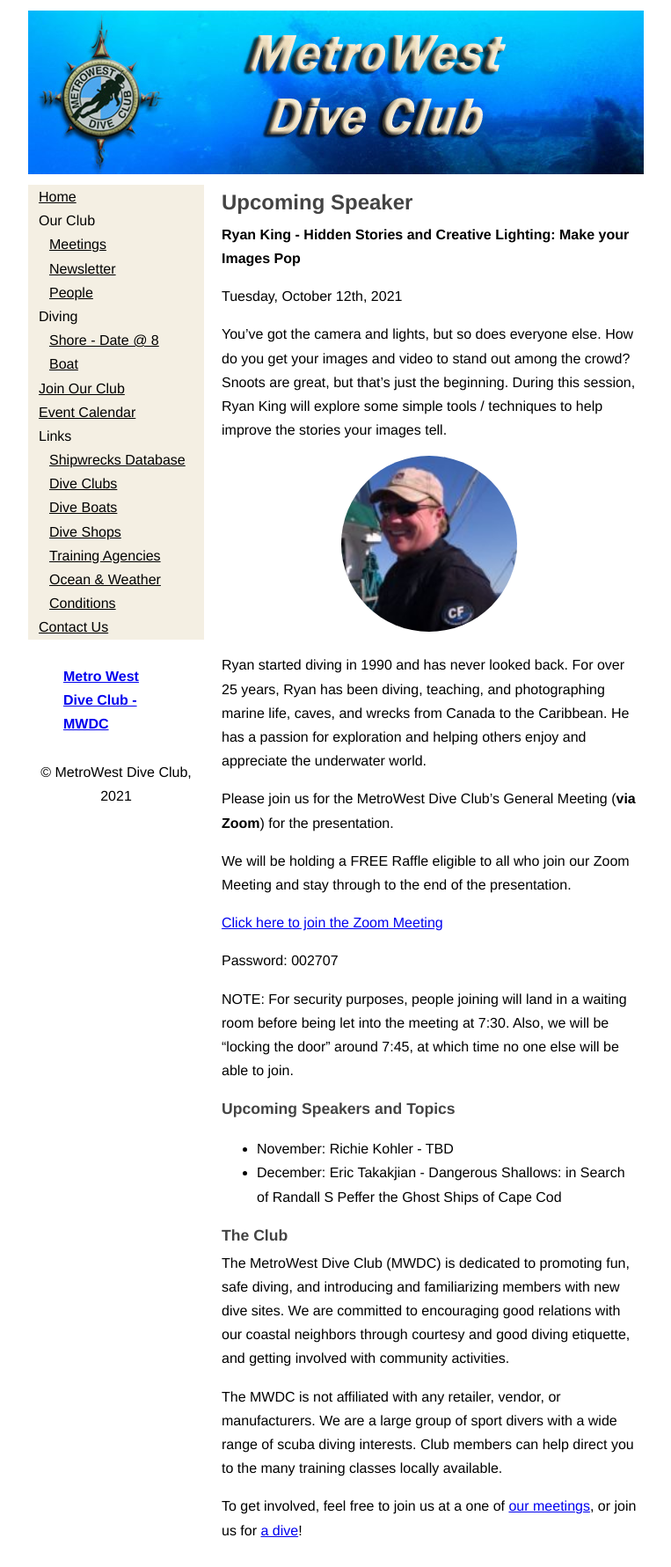
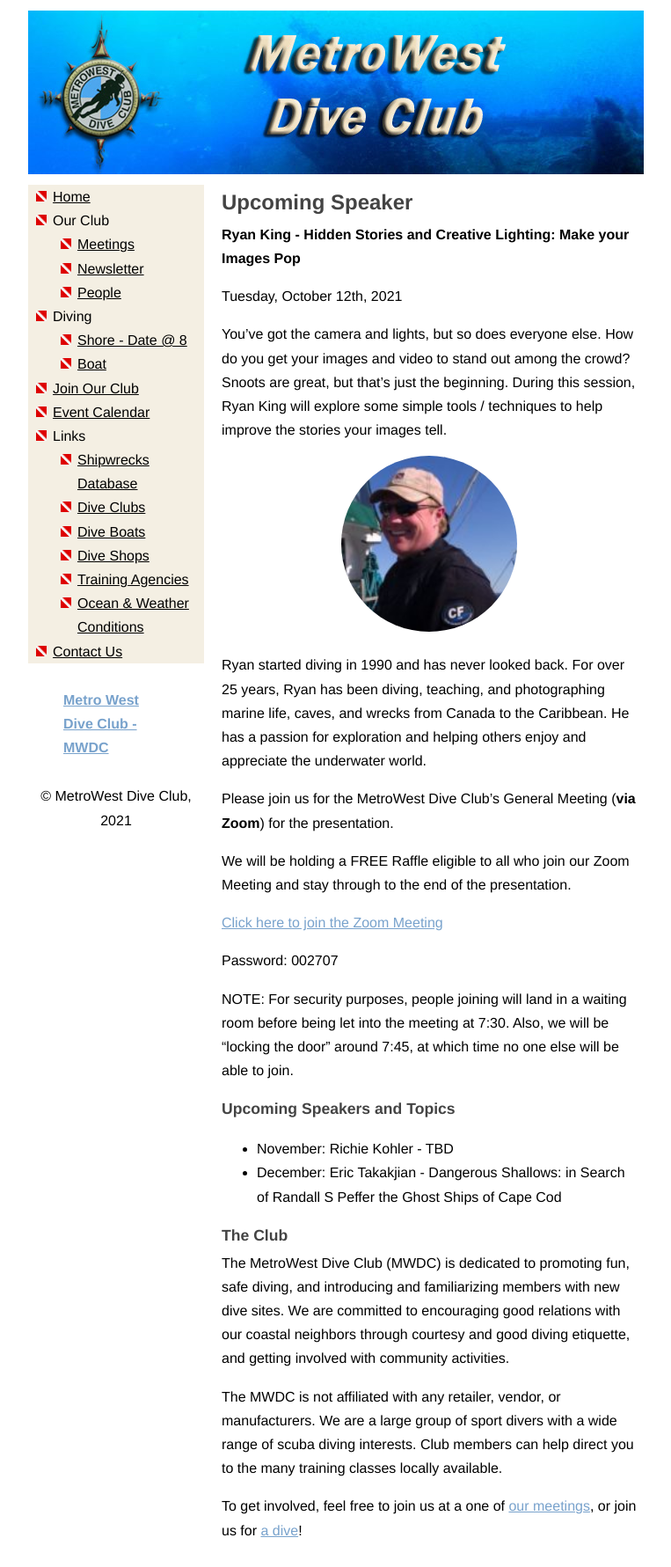
Before and after one commit to MetroWestDiveClub/mwdc, a Jekyll site: the page built from docs/index.md, in a window 1280 px wide. Shown: the whole page at 88% size, without its empty margins (258-1021 px from the left). Built offline with Jekyll 4.4.1, drawn with Linux system fonts in a browser that asks for light colours.

Commit message:
Add a little more personality back into the site.

```diff
--- a/docs/calendar.html
+++ b/docs/calendar.html
@@ -3,6 +3,7 @@
 title: Calendar
 ---
 
+<div class="responsive-iframe-container">
 <iframe
   src="https://calendar.google.com/calendar/embed?height=600&wkst=1&bgcolor=%23ffffff&ctz=America%2FNew_York&mode=MONTH&showTabs=1&showDate=1&showTitle=0&src=bWV0cm93ZXN0ZGl2ZWNsdWJAZ21haWwuY29t&color=%23795548"
   style="border-width:0"
@@ -11,3 +12,4 @@
   frameborder="0"
   scrolling="no"
 ></iframe>
+</div>
--- a/docs/index.css
+++ b/docs/index.css
@@ -15,7 +15,6 @@
   font-family: Helvetica, Arial, sans-serif;
   font-size: 1em;
   line-height: 1.7;
-  box-sizing: border-box;
 }
 
 h1 {
@@ -49,6 +48,10 @@
   margin: 0;
 }
 
+a {
+  color: #78a2cc;
+}
+
 .header {
   width: 100%;
   border-radius: 0;
@@ -75,8 +78,9 @@
 .navigation,
 .navigation ul {
   margin: 0;
-  padding: 0 0 0 12px;
+  padding: 0 0 0 28px;
   list-style-type: none;
+  list-style-image: url("images/microflag.gif");
 }
 
 .content {
@@ -104,3 +108,22 @@
     width: 200px;
   }
 }
+
+/* Responsive iFrame */
+.responsive-iframe-container {
+  position: relative;
+  padding-bottom: 56.25%;
+  padding-top: 30px;
+  height: 0;
+  overflow: hidden;
+}
+
+.responsive-iframe-container iframe,
+.responsive-iframe-container object,
+.responsive-iframe-container embed {
+  position: absolute;
+  top: 0;
+  left: 0;
+  width: 100%;
+  height: 100%;
+}
```
Also changed, not shown: docs/images/microflag.gif.
